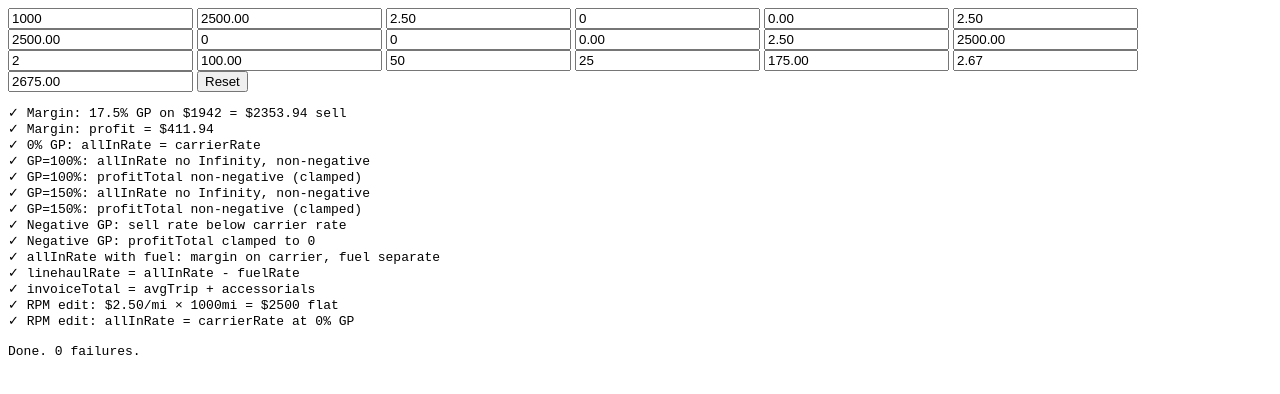
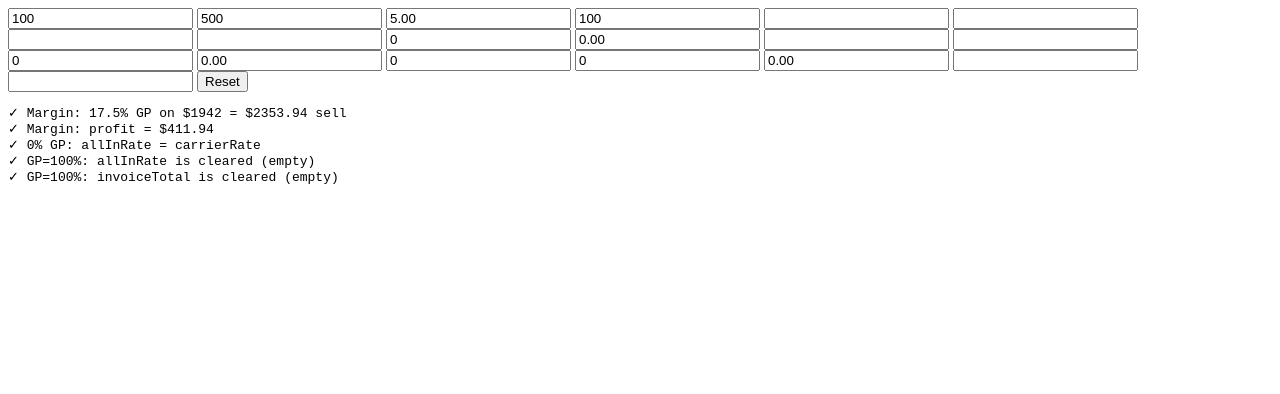
Before and after one commit to freightCognition/openQuote, a browser extension: page tests/calculator.test.html in a window 1280 px wide. Drawn offline with Linux system fonts and the light colour scheme.

Commit message:
feat: Enhance gross profit margin calculations with bidirectional sync
- Introduced logic to track the last edited gross profit field, allowing for reverse calculation of GP% from profit total and vice versa.
- Added a warning message for GP% exceeding 100% and updated the UI to reflect this.
- Modified calculation functions to accommodate new GP input methods and ensure accurate results.
- Updated tests to validate the new functionality and edge cases for profit calculations.

```diff
--- a/calculator.js
+++ b/calculator.js
@@ -23,6 +23,9 @@ const resetBtn = document.getElementById('reset-btn');
 // Track which carrier field was last edited: 'flat' (default) or 'rpm'
 let lastCarrierEdit = 'flat';
 
+// Track which GP field was last edited: 'percentage' (default) or 'total'
+let lastGPEdit = 'percentage';
+
 // Default values for reset
 const defaultValues = {
   miles: 1786,
@@ -38,7 +41,7 @@ const defaultValues = {
 function calculateAll() {
   const miles = parseFloat(milesInput.value) || 0;
   let carrierFlatRate = parseFloat(carrierFlatRateInput.value) || 0;
-  const profitPercentage = parseFloat(profitPercentageInput.value) || 0;
+  let profitPercentage = parseFloat(profitPercentageInput.value) || 0;
   const fuelRate = parseFloat(fuelRateInput.value) || 0;
   const stops = parseInt(stopsInput.value) || 0;
   const loadFee = parseFloat(loadFeeInput.value) || 0;
@@ -55,22 +58,49 @@ function calculateAll() {
     carrierRateInput.value = carrierRate.toFixed(2);
   }
 
-  // Calculate All-In Rate using true gross profit margin: sellPrice = cost / (1 - GP%)
-  const marginMultiplier = profitPercentage >= 100 ? 0 : 1 / (1 - profitPercentage / 100);
-  const allInRate = carrierRate * marginMultiplier;
+  // Bidirectional GP sync: derive % from total or total from %
+  let allInRate, allInTotal, profitTotal;
+  const gpWarningRow = document.getElementById('gp-warning-row');
+
+  if (lastGPEdit === 'total') {
+    // User edited profit-total → reverse-calculate GP%
+    profitTotal = parseFloat(profitTotalInput.value) || 0;
+    allInTotal = profitTotal + carrierFlatRate;
+    allInRate = miles > 0 ? allInTotal / miles : 0;
+    profitPercentage = (carrierRate > 0 && allInRate > 0)
+      ? (1 - carrierRate / allInRate) * 100
+      : 0;
+    profitPercentageInput.value = profitPercentage.toFixed(2);
+  } else {
+    // User edited profit-percentage → forward-calculate (existing behavior)
+    if (profitPercentage >= 100) {
+      if (gpWarningRow) gpWarningRow.style.display = '';
+      allInRateInput.value = '';
+      profitTotalInput.value = '';
+      if (allInTotalInput) allInTotalInput.value = '';
+      avgTripTotalInput.value = '';
+      linehaulRateInput.value = '';
+      linehaulTotalInput.value = '';
+      perMileTotalInput.value = '';
+      invoiceTotalInput.value = '';
+      return;
+    }
+    const marginMultiplier = 1 / (1 - profitPercentage / 100);
+    allInRate = carrierRate * marginMultiplier;
+    allInTotal = miles * allInRate;
+    profitTotal = Math.max(0, allInTotal - carrierFlatRate);
+    profitTotalInput.value = profitTotal.toFixed(2);
+  }
+
+  if (gpWarningRow) gpWarningRow.style.display = 'none';
   allInRateInput.value = allInRate.toFixed(2);
 
   // Calculate All-In Total (miles * all-in rate)
-  const allInTotal = miles * allInRate;
   if (allInTotalInput) {
     allInTotalInput.value = allInTotal.toFixed(2);
   } else {
     avgTripTotalInput.value = allInTotal.toFixed(2);
   }
-
-  // Gross Profit Total = sell price - carrier cost (clamped to 0 when GP% >= 100 guard triggers)
-  const profitTotal = Math.max(0, allInTotal - carrierFlatRate);
-  profitTotalInput.value = profitTotal.toFixed(2);
 
   // Calculate Fuel Surcharge total (miles * fuel rate)
   const fuelTotal = miles * fuelRate;
@@ -112,7 +142,7 @@ function calculateAll() {
 // Add event listeners to all inputs
 function addEventListeners() {
   const inputs = [
-    milesInput, carrierFlatRateInput, profitPercentageInput, fuelRateInput,
+    fuelRateInput,
     stopsInput, loadFeeInput, otherFeeInput
   ];
 
@@ -120,16 +150,28 @@ function addEventListeners() {
     input.addEventListener('input', calculateAll);
   });
 
-  // Track which carrier field the user is editing
+  // GP-related inputs set lastGPEdit before calculating
+  profitPercentageInput.addEventListener('input', () => {
+    lastGPEdit = 'percentage';
+    calculateAll();
+  });
+  profitTotalInput.addEventListener('input', () => {
+    lastGPEdit = 'total';
+    calculateAll();
+  });
+
+  // Carrier-related inputs set lastCarrierEdit before calculating
   carrierRateInput.addEventListener('input', () => {
     lastCarrierEdit = 'rpm';
     calculateAll();
   });
   carrierFlatRateInput.addEventListener('input', () => {
     lastCarrierEdit = 'flat';
+    calculateAll();
   });
   milesInput.addEventListener('input', () => {
     lastCarrierEdit = 'flat';
+    calculateAll();
   });
 
   resetBtn.addEventListener('click', resetForm);
@@ -156,6 +198,9 @@ function resetForm() {
     fuelRateInput.value = 0;
   }
 
+  // Reset tracking state
+  lastGPEdit = 'percentage';
+
   // Recalculate all values with the updated inputs
   calculateAll();
 }
--- a/tests/calculator.test.html
+++ b/tests/calculator.test.html
@@ -22,6 +22,7 @@
 <input id="accessorial-total" value="0">
 <input id="per-mile-total" value="0">
 <input id="invoice-total" value="0">
+<tr id="gp-warning-row" style="display: none;"><td id="gp-warning"></td></tr>
 <button id="reset-btn">Reset</button>
 <pre id="results"></pre>
 <script>
--- a/tests/calculator.test.js
+++ b/tests/calculator.test.js
@@ -40,29 +40,47 @@ assert(
   `got ${getOutput('all-in-rate')}`
 );
 
-// Test 3: GP >= 100% should not produce Infinity or negative
+// Test 3: GP >= 100% should clear outputs and show warning
 setInputs({ miles: 100, 'carrier-flat-rate': 500, 'profit-percentage': 100, 'fuel-rate': 0 });
 assert(
-  isFinite(getOutput('all-in-rate')) && getOutput('all-in-rate') >= 0,
-  'GP=100%: allInRate no Infinity, non-negative',
-  `got ${getOutput('all-in-rate')}`
+  document.getElementById('all-in-rate').value === '',
+  'GP=100%: allInRate is cleared (empty)',
+  `got "${document.getElementById('all-in-rate').value}"`
 );
 assert(
-  getOutput('profit-total') >= 0,
-  'GP=100%: profitTotal non-negative (clamped)',
-  `got ${getOutput('profit-total')}`
+  document.getElementById('invoice-total').value === '',
+  'GP=100%: invoiceTotal is cleared (empty)',
+  `got "${document.getElementById('invoice-total').value}"`
+);
+assert(
+  document.getElementById('gp-warning-row').style.display !== 'none',
+  'GP=100%: warning row is visible',
+  `display is "${document.getElementById('gp-warning-row').style.display}"`
 );
 
 setInputs({ miles: 100, 'carrier-flat-rate': 500, 'profit-percentage': 150, 'fuel-rate': 0 });
 assert(
-  isFinite(getOutput('all-in-rate')) && getOutput('all-in-rate') >= 0,
-  'GP=150%: allInRate no Infinity, non-negative',
-  `got ${getOutput('all-in-rate')}`
+  document.getElementById('all-in-rate').value === '',
+  'GP=150%: allInRate is cleared (empty)',
+  `got "${document.getElementById('all-in-rate').value}"`
 );
 assert(
-  getOutput('profit-total') >= 0,
-  'GP=150%: profitTotal non-negative (clamped)',
-  `got ${getOutput('profit-total')}`
+  document.getElementById('gp-warning-row').style.display !== 'none',
+  'GP=150%: warning row is visible',
+  `display is "${document.getElementById('gp-warning-row').style.display}"`
+);
+
+// Test 3c: Warning hides when GP% returns to valid value
+setInputs({ miles: 100, 'carrier-flat-rate': 500, 'profit-percentage': 20, 'fuel-rate': 0 });
+assert(
+  document.getElementById('gp-warning-row').style.display === 'none',
+  'GP=20%: warning row is hidden after valid input',
+  `display is "${document.getElementById('gp-warning-row').style.display}"`
+);
+assert(
+  document.getElementById('all-in-rate').value !== '',
+  'GP=20%: allInRate is populated after valid input',
+  `got "${document.getElementById('all-in-rate').value}"`
 );
 
 // Test 3b: Negative GP% (selling below cost) should produce sell < cost
@@ -126,5 +144,69 @@ assert(
 );
 lastCarrierEdit = 'flat'; // reset for subsequent tests
 
+// Test 7: Edit profit-total → GP% reverse-calculates correctly
+// $2679 carrier flat, 1786 miles → carrierRate = 1.50. Set profit-total = 362 → allInTotal = 3041, allInRate = 1.7029
+// GP% = (1 - 1.50 / 1.7029) * 100 ≈ 11.91%
+setInputs({ miles: 1786, 'carrier-flat-rate': 2679, 'profit-percentage': 0, 'fuel-rate': 0 });
+lastGPEdit = 'total';
+document.getElementById('profit-total').value = 362;
+calculateAll();
+const expectedGP7 = (1 - (2679 / 1786) / ((362 + 2679) / 1786)) * 100;
+assert(
+  Math.abs(getOutput('profit-percentage') - expectedGP7) < 0.1,
+  'Reverse GP: $362 profit → GP% ≈ 11.91%',
+  `got ${getOutput('profit-percentage')}, expected ~${expectedGP7.toFixed(2)}`
+);
+lastGPEdit = 'percentage'; // reset
+
+// Test 8: Round-trip — set GP% → read profit → set profit → GP% unchanged
+setInputs({ miles: 1000, 'carrier-flat-rate': 2000, 'profit-percentage': 20, 'fuel-rate': 0 });
+const profitFromGP = getOutput('profit-total'); // should be 500
+lastGPEdit = 'total';
+document.getElementById('profit-total').value = profitFromGP;
+calculateAll();
+assert(
+  Math.abs(getOutput('profit-percentage') - 20) < 0.1,
+  'Round-trip: GP% → profit → GP% = 20%',
+  `got ${getOutput('profit-percentage')}`
+);
+lastGPEdit = 'percentage'; // reset
+
+// Test 9: Edge case — miles=0 with profit-total edit (no crash)
+setInputs({ miles: 0, 'carrier-flat-rate': 0, 'profit-percentage': 0, 'fuel-rate': 0 });
+lastGPEdit = 'total';
+document.getElementById('profit-total').value = 100;
+calculateAll();
+assert(
+  getOutput('profit-percentage') === 0,
+  'Edge: miles=0 profit-total edit → GP% = 0 (no crash)',
+  `got ${getOutput('profit-percentage')}`
+);
+lastGPEdit = 'percentage'; // reset
+
+// Test 10: Edge case — carrierRate=0 with profit-total edit
+setInputs({ miles: 1000, 'carrier-flat-rate': 0, 'profit-percentage': 0, 'fuel-rate': 0 });
+lastGPEdit = 'total';
+document.getElementById('profit-total').value = 500;
+calculateAll();
+assert(
+  getOutput('profit-percentage') === 0,
+  'Edge: carrierRate=0 profit-total edit → GP% = 0',
+  `got ${getOutput('profit-percentage')}`
+);
+lastGPEdit = 'percentage'; // reset
+
+// Test 11: Edge case — profit-total=0 → GP%=0
+setInputs({ miles: 1000, 'carrier-flat-rate': 2000, 'profit-percentage': 0, 'fuel-rate': 0 });
+lastGPEdit = 'total';
+document.getElementById('profit-total').value = 0;
+calculateAll();
+assert(
+  Math.abs(getOutput('profit-percentage') - 0) < 0.01,
+  'Edge: profit-total=0 → GP% = 0',
+  `got ${getOutput('profit-percentage')}`
+);
+lastGPEdit = 'percentage'; // reset
+
 // Summary
 document.getElementById('results').textContent += `\nDone. ${window._testsFailed || 0} failures.\n`;
```
Also changed, not shown: sidepanel.html (+3 -1 lines), styles.css (+12 -0 lines).
